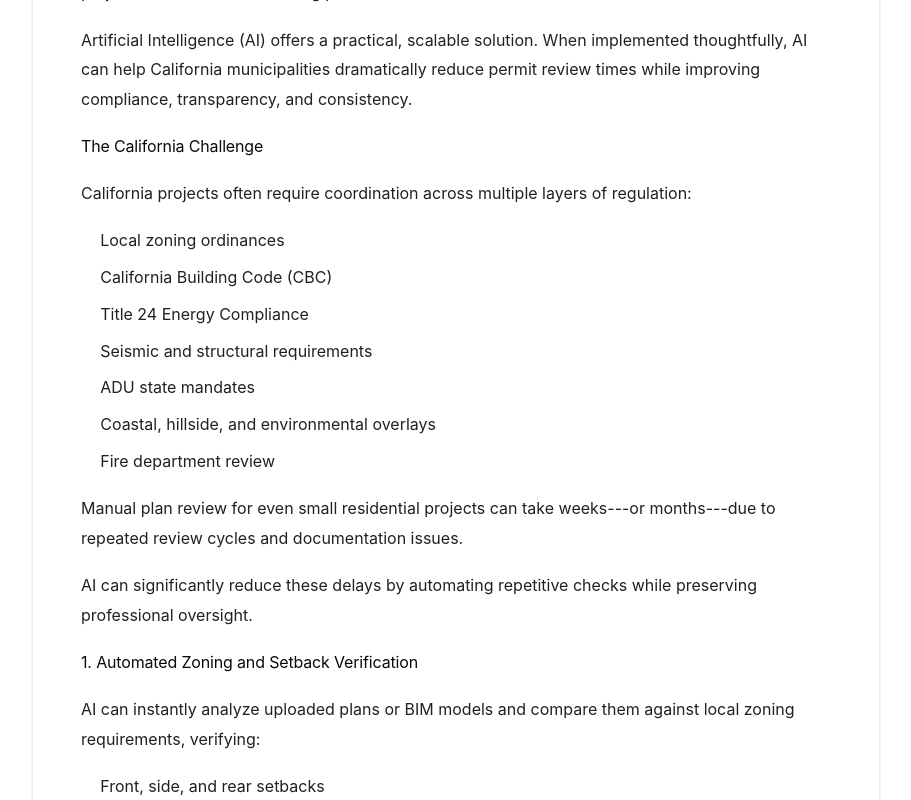
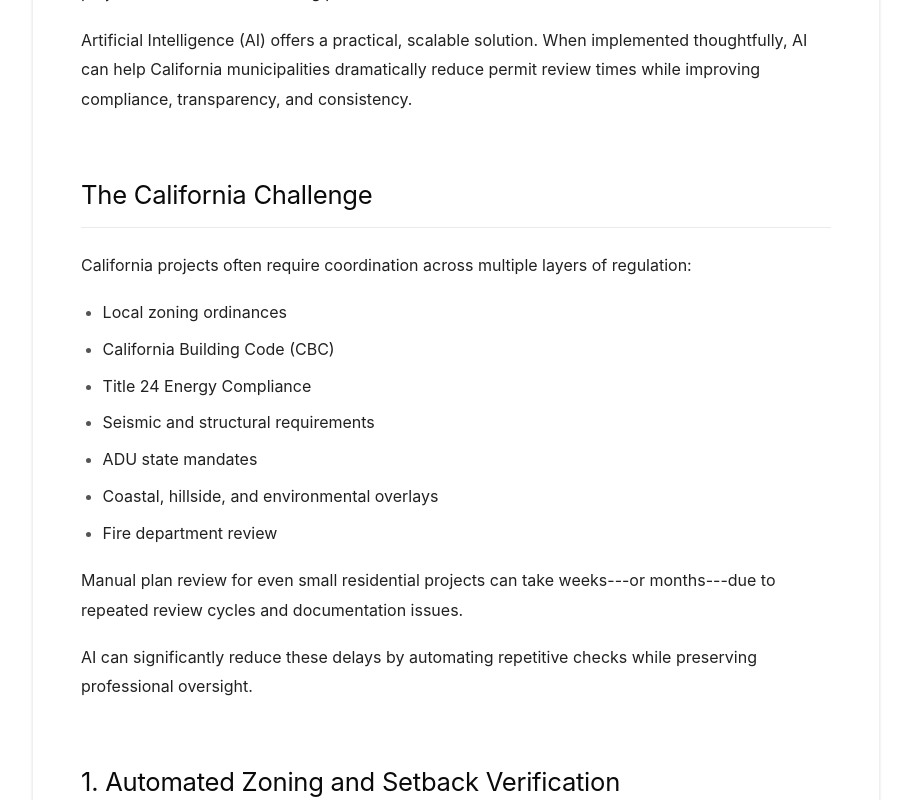
Before and after one commit to codensleep/den.builders, a Next.js app: page /blog/ai-city-planning-california in a window 1280 px wide. Shown: the part 900-1700 px from the top of the page, without its empty margins (184-1095 px from the left). Built offline with nearby package versions, Linux system fonts and the light colour scheme.

Commit message:
Enhance markdown bullet and heading styles

```diff
--- a/src/app/globals.css
+++ b/src/app/globals.css
@@ -132,6 +132,26 @@
     letter-spacing: -0.01em;
   }
 
+  .prose-den :where(h2) {
+    font-size: clamp(1.5rem, 2vw, 1.9rem);
+    margin-top: 2.2em;
+    margin-bottom: 0.9em;
+    padding-bottom: 0.35em;
+    border-bottom: 1px solid color-mix(in oklch, var(--border) 80%, transparent);
+  }
+
+  .prose-den :where(h3) {
+    font-size: clamp(1.22rem, 1.6vw, 1.45rem);
+    margin-top: 1.8em;
+    margin-bottom: 0.65em;
+  }
+
+  .prose-den :where(h4) {
+    font-size: 1.05rem;
+    margin-top: 1.5em;
+    margin-bottom: 0.55em;
+  }
+
   .prose-den :where(p, li) {
     color: color-mix(in oklch, var(--foreground) 88%, var(--background));
   }
@@ -144,11 +164,24 @@
   .prose-den :where(ul, ol) {
     margin-top: 1.1em;
     margin-bottom: 1.1em;
-    padding-left: 1.2em;
+    padding-left: 1.35em;
+  }
+
+  .prose-den :where(ul) {
+    list-style: disc;
+  }
+
+  .prose-den :where(ol) {
+    list-style: decimal;
   }
 
   .prose-den :where(li + li) {
     margin-top: 0.45em;
+  }
+
+  .prose-den :where(li)::marker {
+    color: color-mix(in oklch, var(--foreground) 65%, var(--background));
+    font-weight: 700;
   }
 
   .prose-den :where(a) {
```
